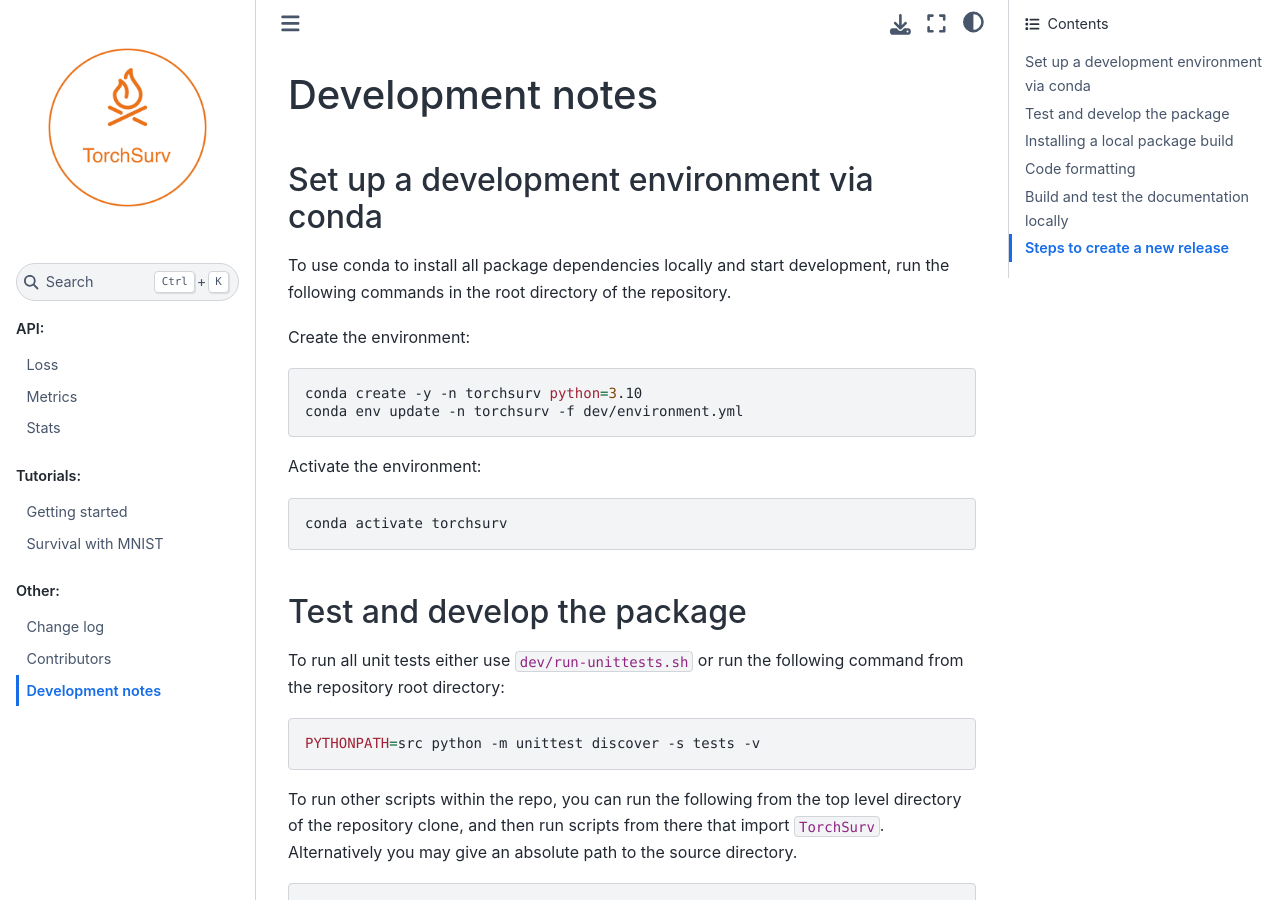
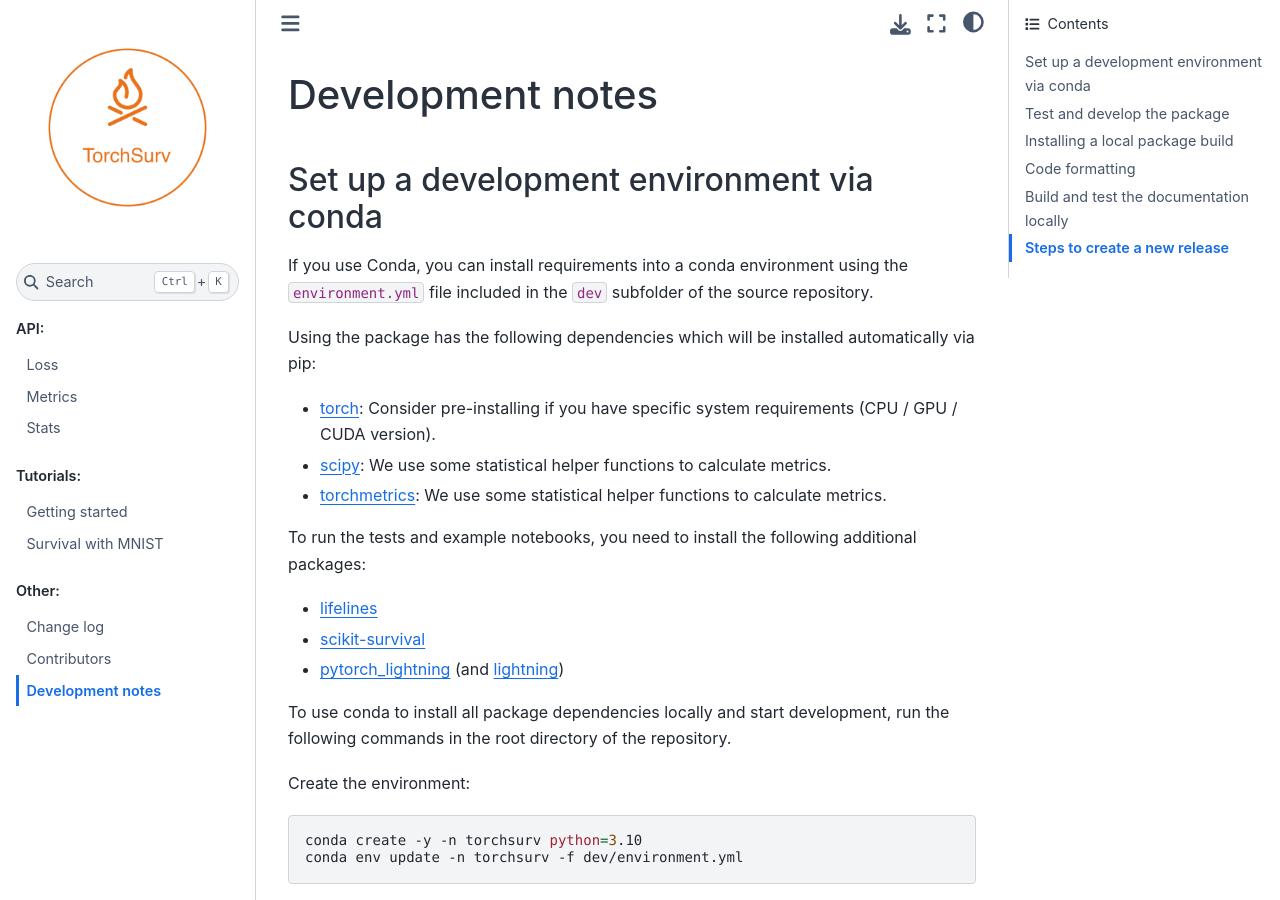
Before and after one commit to Novartis/torchsurv, a Sphinx documentation site: the page built from docs/devnotes.md, in a window 1280 px wide and 900 px high. Built offline with Sphinx 7.4.7 and the Sphinx Book theme 1.1.4, drawn with Linux system fonts in a browser that asks for light colours.

Commit message:
Update devnotes.md

```diff
--- a/docs/devnotes.md
+++ b/docs/devnotes.md
@@ -1,6 +1,21 @@
 # Development notes
 
 ## Set up a development environment via conda
+
+If you use Conda, you can install requirements into a conda environment
+using the `environment.yml` file included in the `dev` subfolder of the source repository.
+
+Using the package has the following dependencies which will be installed automatically via pip:
+
+* [torch](https://pytorch.org/): Consider pre-installing if you have specific system requirements (CPU / GPU / CUDA version).
+* [scipy](https://scipy.org/): We use some statistical helper functions to calculate metrics.
+* [torchmetrics](https://lightning.ai/docs/torchmetrics/stable/): We use some statistical helper functions to calculate metrics.
+
+To run the tests and example notebooks, you need to install the following additional packages:
+
+* [lifelines](https://lifelines.readthedocs.io/en/latest/)
+* [scikit-survival](https://scikit-survival.readthedocs.io/en/stable/)
+* [pytorch_lightning](https://lightning.ai/docs/pytorch/stable/) (and [lightning](https://lightning.ai/))
 
 To use conda to install all package dependencies locally and start development,
 run the following commands in the root directory of the repository.
```
